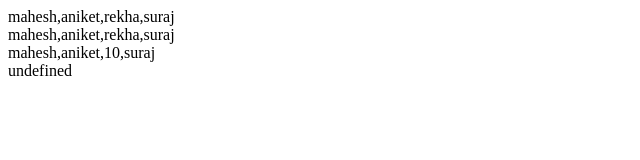
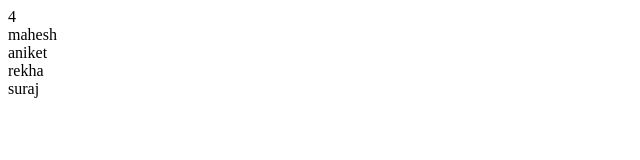
Before and after one commit to Prathamesh094/java-Script-tutorials, a plain HTML site: page array.html in a window 1280 px wide. Shown: the whole page, without its empty margins (0-640 px from the left). Drawn offline with Linux system fonts and the light colour scheme.

Commit message:
use loop for array

```diff
--- a/array.html
+++ b/array.html
@@ -64,32 +64,27 @@
         // console.log(obj_3);
 
         let name=["mahesh","aniket","rekha","suraj"];
-        console.log(name);
-        document.write(name+ "<br>")
-        let firstname= name;
-        console.log(firstname);
-        document.write(firstname+ "<br>")
+        // console.log(name);
+        // document.write(name+ "<br>")
+        // let firstname= name;
+        // console.log(firstname);
+        // document.write(firstname+ "<br>")
 
-        firstname[2] = 10;
-        console.log(firstname)
-        document.write(firstname+ "<br>")
-        delete name[1];
-        document.write(name[1]+ "<br>")  //it will show undefin
-        console.log(name)
+        // firstname[2] = 10;
+        // console.log(firstname)
+        // document.write(firstname+ "<br>")
+        // delete name[1];
+        // document.write(name[1]+ "<br>")  //it will show undefin
+        // console.log(name)
 
+        var ln=name.length;
+        document.write(ln +"<br>");
 
-
-
-
-
-
-
-
-
-
-
-
-
+        console.log(name.length);
+        for(let i=0;i<ln;i++)
+        {
+            document.write(name[i]+ "<br>");
+        }
     </script>
 </body>
 </html>
```
